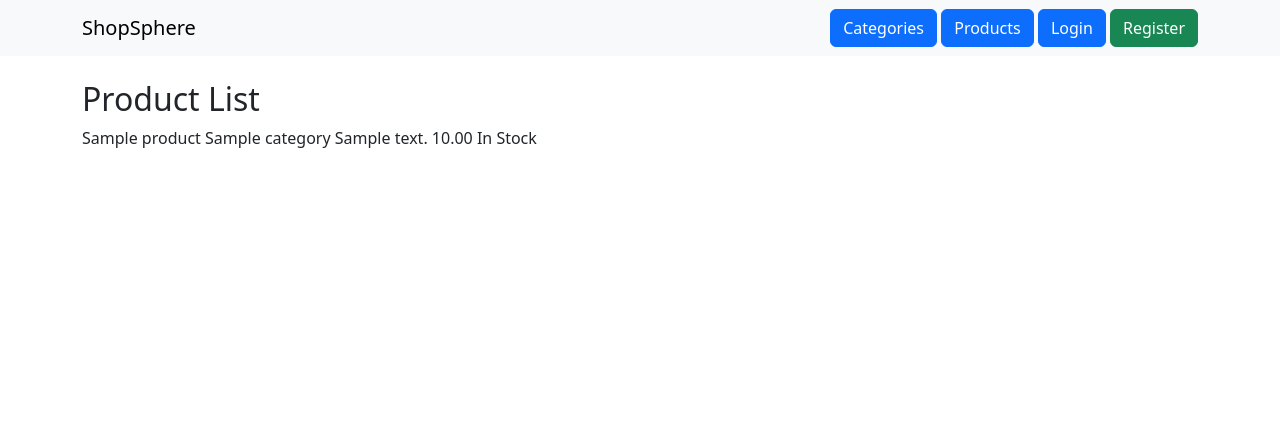
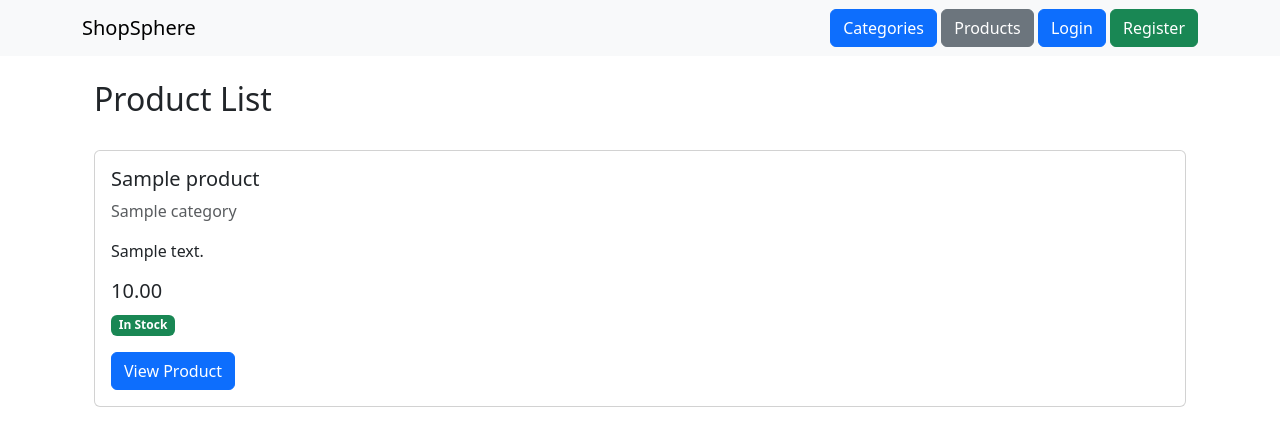
Before and after one commit to mamun-2025/ShopSphere, a Django app: page /products/ in a window 1280 px wide. Shown: the top 446 px of the page. Run offline with Django 5.2, Linux system fonts and the light colour scheme; tables that the repository leaves empty hold one stand-in row (values such as "Sample post").

Commit message:
Completed ProductListView

```diff
--- a/products/views.py
+++ b/products/views.py
@@ -10,3 +10,15 @@ class ProductListview(ListView):
       return Product.objects.filter(
          is_active = True
       )
+
+"""
+1. What is ListView?
+= ListView is a Django generic class-based view used to display a list of objects from a model.
+2. What does get_queryset() do>
+= get_queryset() allows us to customize which objects are returned by a class-based view.
+3. Why use context_object_name?
+= It allows us to define a meaningful name for the objects passed to the template.
+4. What is a QuerySet?
+= A QuerySet is a collection of database queries representing objects retrieved from a Django model.
+
+"""
--- a/templates/accounts/base.html
+++ b/templates/accounts/base.html
@@ -34,7 +34,7 @@
 
          <a
             href="{% url 'product_list' %}"
-            class="btn btn-primary"
+            class="btn btn-secondary"
          >
          Products
          </a>
--- a/templates/products/product_list.html
+++ b/templates/products/product_list.html
@@ -3,29 +3,66 @@
 {% extends "accounts/base.html" %}
 {% block content %}
 
+<div class="container mt-4">
+
+   <div class="d-flex justify-content-between align-items-center mb-4">
       <h2>Product List</h2>
+   </div>
 
+   <div class="row">
       {% for product in products %}
 
+         <div class="col-md mb-4">
+            <div class="card h-100">
+               <div class="card-body">
+
+                  <h5 class="card-title">
                      {{ product.name }}
+                  </h5>
+                  <p class="text-muted">
                      {{ product.category.name }}
+                  </p>
+                  <p class="card-text">
                      {{ product.description|truncatewords:20 }}
-   {{ product.price }}
+                  </p>
+
+                  <h5>{{ product.price }}</h5>
+
                   {% if product.stock > 0 %}
-      <span>
+                     <span class="badge bg-success">
                         In Stock
                      </span>
                   {% else %}
-      <span>
+                     <span class="badge bg-danger">
                         Out of Stock
                      </span>
                   {% endif %}
 
+                  <div class="mt-3">
+                     <a
+                        href="#"
+                        class="btn btn-primary"
+                     >
+                     View Product
+                     </a>
+                  </div>
+               </div>
+            </div>
+         </div>
+
+
       {% empty %}
 
-   <h5>No Products Available</h5>
+         <div class="col-12">
+            <div class="alert alert-info">
+               No products available
+            </div>
+         </div>
 
       {% endfor %}
+
+   </div>
+</div>
 
 
 
```
Lines whose indentation alone changed are shown as unchanged.
